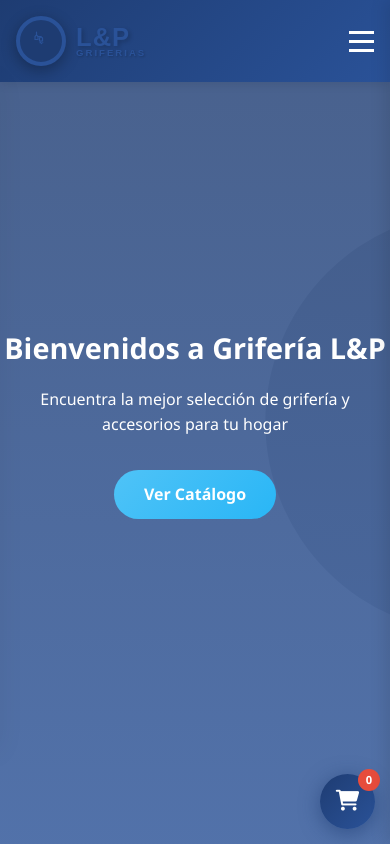
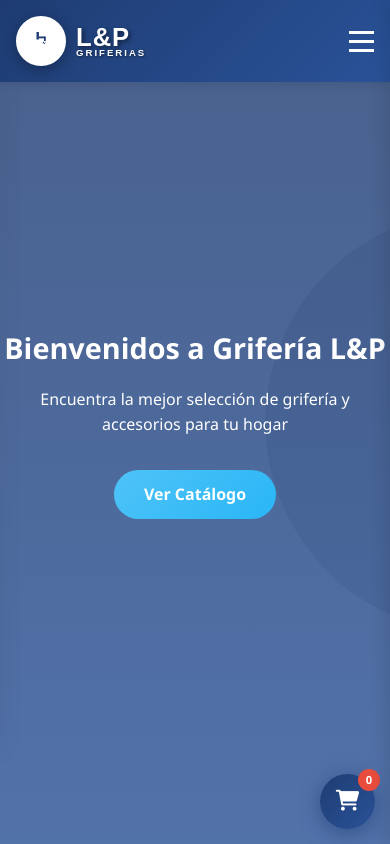
Before and after one commit to IgnacioNicolasArce/Griferia-L-P, a website: page frontend/index.html in a window 390 px wide. Shown: the top 844 px of the page. Drawn offline with Linux system fonts and the light colour scheme; no server answers.

Commit message:
Implementar nuevo logo minimalista con fondo blanco
- Cambiar fondo del círculo a blanco sólido
- Rediseñar ícono de grifo con formas geométricas minimalistas
- Actualizar colores: ícono azul oscuro, texto blanco
- Mantener diseño limpio y profesional
- Asegurar responsividad en todos los dispositivos

```diff
--- a/frontend/index.html
+++ b/frontend/index.html
@@ -15,17 +15,17 @@
                 <div class="logo">
                     <div class="logo-icon">
                         <svg viewBox="0 0 100 100" class="faucet-icon">
-                            <!-- Grifo estilizado más preciso -->
-                            <!-- Cuerpo principal del grifo -->
-                            <path d="M35 20 L35 30 L30 35 L30 45 L40 45 L40 35 L35 30" stroke="currentColor" stroke-width="4" fill="none" stroke-linecap="round"/>
+                            <!-- Grifo estilizado minimalista -->
+                            <!-- Base vertical del grifo -->
+                            <rect x="35" y="20" width="8" height="25" fill="currentColor"/>
+                            <!-- Brazo horizontal del grifo -->
+                            <rect x="43" y="35" width="20" height="6" fill="currentColor"/>
                             <!-- Boquilla del grifo -->
-                            <path d="M40 35 L50 35 L55 40 L55 50 L45 50 L45 40 L50 35" stroke="currentColor" stroke-width="4" fill="none" stroke-linecap="round"/>
+                            <rect x="60" y="35" width="6" height="15" fill="currentColor"/>
                             <!-- Gotas de agua cayendo -->
-                            <circle cx="48" cy="55" r="3" fill="currentColor"/>
-                            <circle cx="52" cy="58" r="2.5" fill="currentColor"/>
-                            <circle cx="56" cy="55" r="2" fill="currentColor"/>
-                            <!-- Línea de agua -->
-                            <path d="M50 50 L50 55" stroke="currentColor" stroke-width="2" stroke-linecap="round"/>
+                            <ellipse cx="58" cy="55" rx="2" ry="3" fill="currentColor"/>
+                            <ellipse cx="62" cy="58" rx="1.5" ry="2.5" fill="currentColor"/>
+                            <ellipse cx="66" cy="55" rx="1" ry="2" fill="currentColor"/>
                         </svg>
                     </div>
                     <div class="logo-text">
--- a/frontend/styles.css
+++ b/frontend/styles.css
@@ -62,12 +62,12 @@ body {
 .logo-icon {
     width: 70px;
     height: 70px;
-    background: #1e3c72;
+    background: white;
     border-radius: 50%;
     display: flex;
     align-items: center;
     justify-content: center;
-    border: 4px solid #2a5298;
+    border: 3px solid white;
     box-shadow: 0 4px 15px rgba(0,0,0,0.3);
     transition: all 0.3s ease;
 }
@@ -80,7 +80,7 @@ body {
 .faucet-icon {
     width: 45px;
     height: 45px;
-    color: #2a5298;
+    color: #1e3c72;
     transition: all 0.3s ease;
 }
 
@@ -97,8 +97,8 @@ body {
 .logo-main {
     font-size: 2.4rem;
     font-weight: 900;
-    color: #2a5298;
-    text-shadow: 2px 2px 4px rgba(0,0,0,0.2);
+    color: white;
+    text-shadow: 2px 2px 4px rgba(0,0,0,0.5);
     letter-spacing: 3px;
     margin: 0;
     font-family: 'Arial', sans-serif;
@@ -107,8 +107,8 @@ body {
 .logo-sub {
     font-size: 0.8rem;
     font-weight: 700;
-    color: #2a5298;
-    text-shadow: 1px 1px 2px rgba(0,0,0,0.2);
+    color: white;
+    text-shadow: 1px 1px 2px rgba(0,0,0,0.5);
     letter-spacing: 4px;
     margin: 0;
     margin-top: -3px;
@@ -576,21 +576,25 @@ body {
     .logo-icon {
         width: 60px;
         height: 60px;
+        background: white;
     }
 
     .faucet-icon {
         width: 35px;
         height: 35px;
+        color: #1e3c72;
     }
 
     .logo-main {
         font-size: 2rem;
         letter-spacing: 2px;
+        color: white;
     }
 
     .logo-sub {
         font-size: 0.7rem;
         letter-spacing: 3px;
+        color: white;
     }
 
     .hero-content h2 {
@@ -1043,21 +1047,25 @@ body {
     .logo-icon {
         width: 50px;
         height: 50px;
+        background: white;
     }
 
     .faucet-icon {
         width: 30px;
         height: 30px;
+        color: #1e3c72;
     }
 
     .logo-main {
         font-size: 1.6rem;
         letter-spacing: 1px;
+        color: white;
     }
 
     .logo-sub {
         font-size: 0.6rem;
         letter-spacing: 2px;
+        color: white;
     }
 }
 
```
